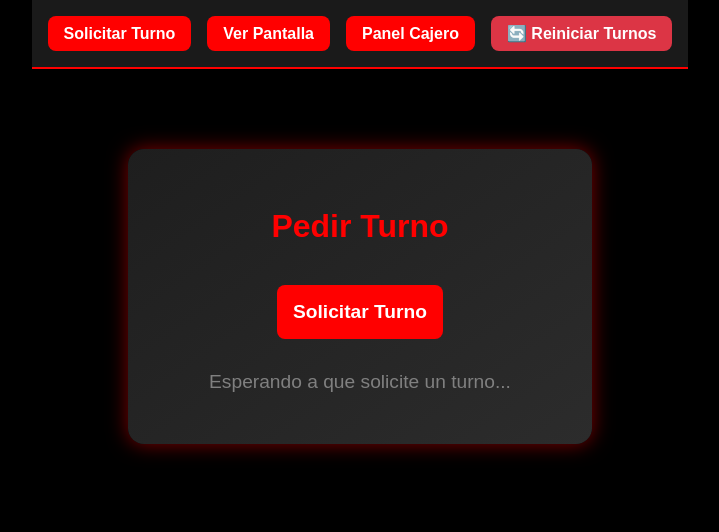
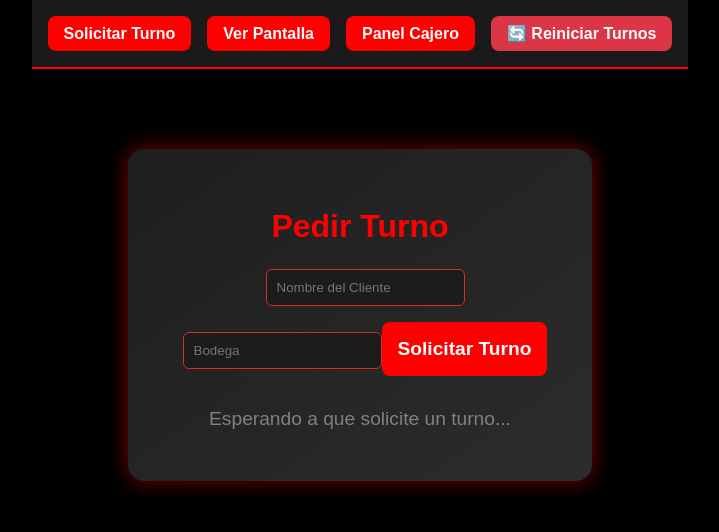
Before and after one commit to SistemasCampana/Turnos_frontend, a React (Create React App) app: page /turno in a window 1280 px wide. Shown: the top 532 px of the page, without its empty margins (280-999 px from the left). Built offline with nearby package versions, Linux system fonts and the light colour scheme.

Commit message:
Cambio backend cliente y bodega

```diff
--- a/src/componentes/MostrarTurno.jsx
+++ b/src/componentes/MostrarTurno.jsx
@@ -66,11 +66,18 @@ const MostrarTurno = () => {
         </button>
       ) : (
         <>
+          {/* POPUP ANIMADO */}
           <div className={`overlay ${mostrarAnimacion ? "activo" : ""}`}>
             {mostrarAnimacion && turnoActual && (
               <div className="popup">
                 <div>
                   Turno <strong>{turnoActual.numero}</strong>
+                </div>
+                <div>
+                  Cliente: <strong>{turnoActual.nombre_cliente}</strong>
+                </div>
+                <div>
+                  Bodega: <strong>{turnoActual.bodega}</strong>
                 </div>
                 <div>
                   Módulo <strong>{turnoActual.modulo}</strong>
@@ -79,6 +86,7 @@ const MostrarTurno = () => {
             )}
           </div>
 
+          {/* TABLA DE HISTORIAL */}
           <div className="tabla-container">
             <div className="tabla">
               <h2 className="tabla-titulo">TURNOS</h2>
@@ -86,6 +94,8 @@ const MostrarTurno = () => {
                 <thead>
                   <tr>
                     <th>Turno</th>
+                    <th>Cliente</th>
+                    <th>Bodega</th>
                     <th>Módulo</th>
                   </tr>
                 </thead>
@@ -93,6 +103,8 @@ const MostrarTurno = () => {
                   {historial.map((t, idx) => (
                     <tr key={idx}>
                       <td>{t.numero}</td>
+                      <td>{t.nombre_cliente}</td>
+                      <td>{t.bodega}</td>
                       <td>{t.modulo}</td>
                     </tr>
                   ))}
--- a/src/componentes/PedirTurno.jsx
+++ b/src/componentes/PedirTurno.jsx
@@ -4,13 +4,32 @@ import './PedirTurno.css';
 
 const PedirTurno = () => {
   const [turno, setTurno] = useState(null);
+  const [nombreCliente, setNombreCliente] = useState('');
+  const [bodega, setBodega] = useState('');
 
   const pedirTurno = async () => {
+    if (!nombreCliente || !bodega) {
+      alert("Por favor ingrese el nombre del cliente y la bodega");
+      return;
+    }
+
     const res = await fetch("https://turnos-backend-b0jc.onrender.com/api/turnos/", {
-      method: 'POST'
+      method: 'POST',
+      headers: {
+        "Content-Type": "application/json"
+      },
+      body: JSON.stringify({
+        nombre_cliente: nombreCliente,
+        bodega: bodega
+      })
     });
+
     const data = await res.json();
     setTurno(data);
+
+    // limpiar inputs después de pedir turno
+    setNombreCliente('');
+    setBodega('');
   };
 
   return (
@@ -18,6 +37,22 @@ const PedirTurno = () => {
       <Navbar />
       <div className="pedir-card">
         <h2 className="pedir-titulo">Pedir Turno</h2>
+
+        <input
+          type="text"
+          placeholder="Nombre del Cliente"
+          value={nombreCliente}
+          onChange={(e) => setNombreCliente(e.target.value)}
+          className="pedir-input"
+        />
+
+        <input
+          type="text"
+          placeholder="Bodega"
+          value={bodega}
+          onChange={(e) => setBodega(e.target.value)}
+          className="pedir-input"
+        />
 
         <button
           className="pedir-boton"
@@ -29,6 +64,8 @@ const PedirTurno = () => {
         {turno ? (
           <p className="pedir-turno-actual">
             Turno: <strong>{turno.numero}</strong><br />
+            Cliente: <strong>{turno.nombre_cliente}</strong><br />
+            Bodega: <strong>{turno.bodega}</strong><br />
             Por favor espere a ser llamado en pantalla...
           </p>
         ) : (
```
